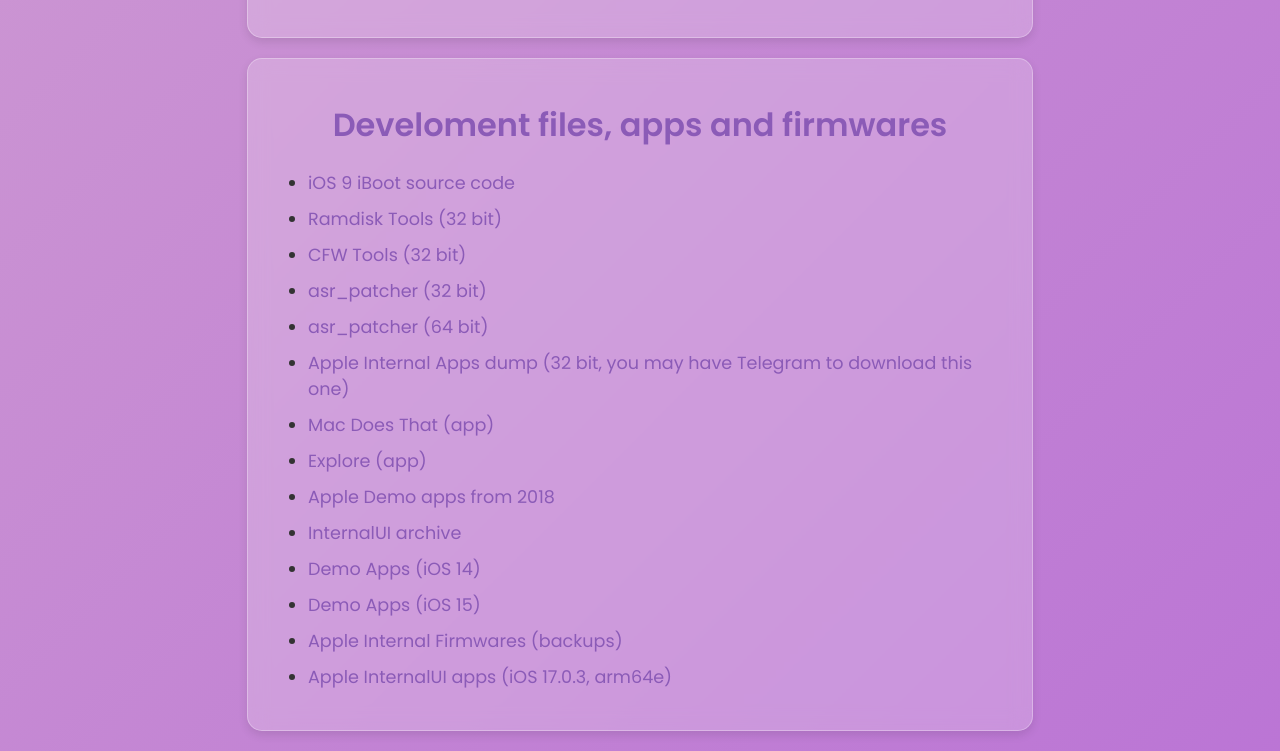
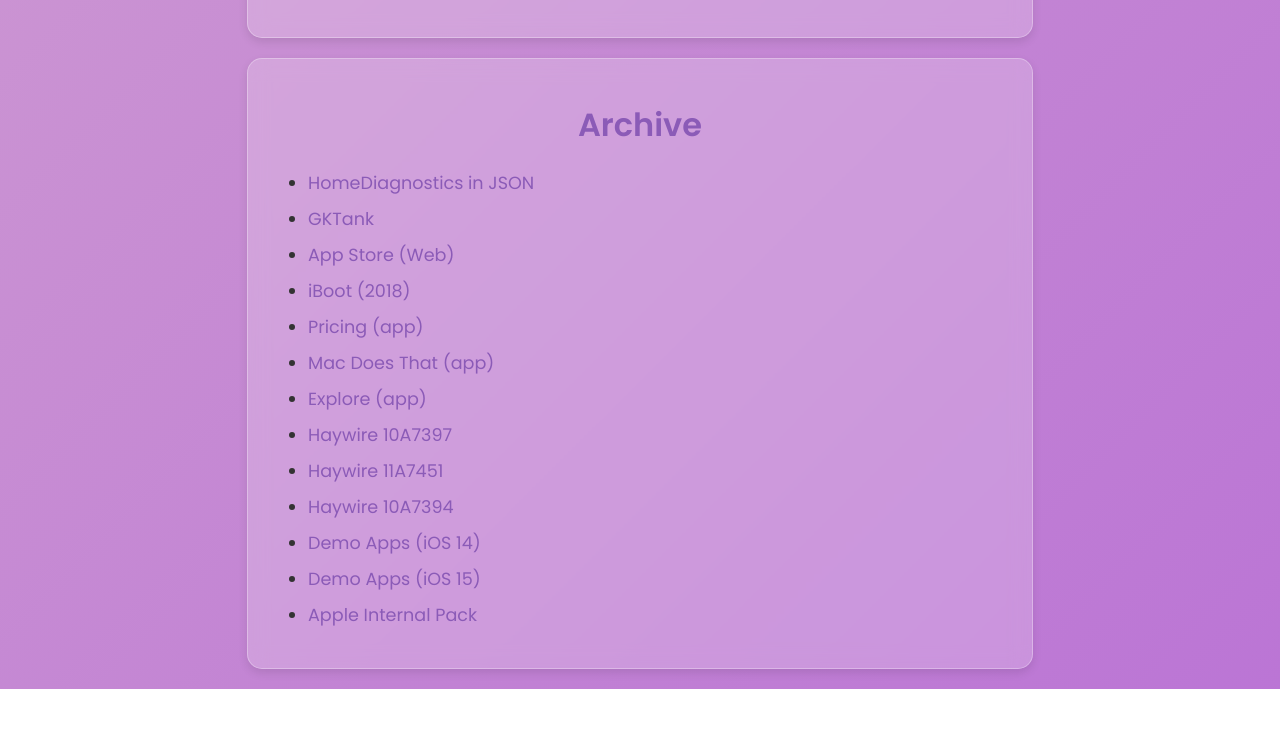
Before and after one commit to mokquad/YACHMO, a plain HTML site: page Views/Archive.html in a window 1280 px wide. Shown: the part 5423-6174 px from the top of the page. After the commit the page ends 6112 px from the top, so only its background shows below. Drawn offline with Linux system fonts and the light colour scheme.

Commit message:
Update Archive.html

```diff
--- a/Views/Archive.html
+++ b/Views/Archive.html
@@ -330,22 +330,21 @@
 
 	<!-- Develoment files / firmwares -->
     <div class="links-content">
-        <h1>Develoment files, apps and firmwares</h1>
+        <h1>Archive</h1>
         <ul class="links-list">
-            <li><a href="other/sourcecodes.rar" target="_blank">iOS 9 iBoot source code</a></li>
-			<li><a href="other/ramdisktools.zip" target="_blank">Ramdisk Tools (32 bit)</a></li>
-			<li><a href="other/cfwtools.zip" target="_blank">CFW Tools (32 bit)</a></li>
-			<li><a href="https://github.com/cfw-project/asr_patcher" target="_blank">asr_patcher (32 bit)</a></li>
-			<li><a href="https://github.com/exploit3dguy/asr64_patcher" target="_blank">asr_patcher (64 bit)</a></li>
-			<li><a href="https://t.me/AppleInternalArchive/169" target="_blank">Apple Internal Apps dump (32 bit, you may have Telegram to download this one)</a></li>
+            <li><a href="Collection/hd.json" target="_blank">HomeDiagnostics in JSON</a></li>
+			<li><a href="Collection/GKTank.zip" target="_blank">GKTank</a></li>
+			<li><a href="Collection/AppStore.zip" target="_blank">App Store (Web)</a></li>
+			<li><a href="Collection/iBoot.zip" target="_blank">iBoot (2018)</a></li>
+			<li><a href="https://t.me/AppleInternalArchive/169" target="_blank">Pricing (app)</a></li>
 			<li><a href="https://archive.org/details/mac-does-that_202506" target="_blank">Mac Does That (app)</a></li>
 			<li><a href="other/Explore.zip" target="_blank">Explore (app)</a></li>
-			<li><a href="https://archive.org/details/appledemo2018" target="_blank">Apple Demo apps from 2018</a></li>
-			<li><a href="https://archive.org/details/internalui-archive" target="_blank">InternalUI archive</a></li>
-			<li><a href="https://archive.org/details/demoapps-ios14" target="_blank">Demo Apps (iOS 14)</a></li>
-			<li><a href="https://archive.org/details/ios15-demoapps" target="_blank">Demo Apps (iOS 15)</a></li>
-			<li><a href="https://archive.org/details/appintfirmwar3s" target="_blank">Apple Internal Firmwares (backups)</a></li>
-			<li><a href="https://drive.google.com/file/d/1Bq8XlJack7nE5FdQeujxJAgsdBqixJ_-/view?usp=sharing" target="_blank">Apple InternalUI apps (iOS 17.0.3, arm64e)</a></li>
+			<li><a href="https://archive.org/details/appledemo2018" target="_blank">Haywire 10A7397</a></li>
+			<li><a href="https://archive.org/details/internalui-archive" target="_blank">Haywire 11A7451</a></li>
+			<li><a href="https://archive.org/details/demoapps-ios14" target="_blank">Haywire 10A7394</a></li>
+			<li><a href="https://archive.org/details/ios15-demoapps" target="_blank">Demo Apps (iOS 14)</a></li>
+			<li><a href="https://archive.org/details/appintfirmwar3s" target="_blank">Demo Apps (iOS 15)</a></li>
+			<li><a href="https://drive.google.com/file/d/1Bq8XlJack7nE5FdQeujxJAgsdBqixJ_-/view?usp=sharing" target="_blank">Apple Internal Pack</a></li>
         </ul>
     </div>
 
```
